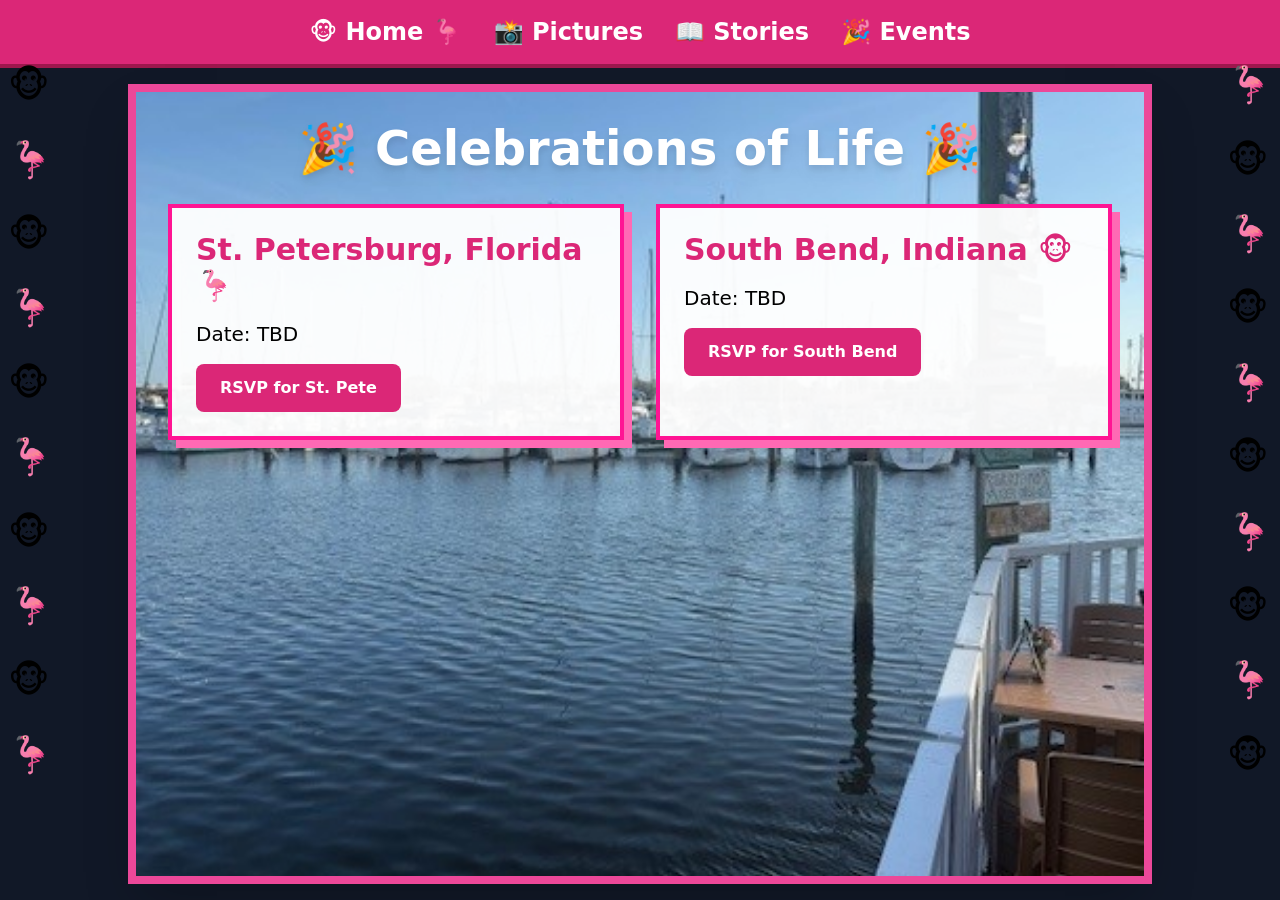
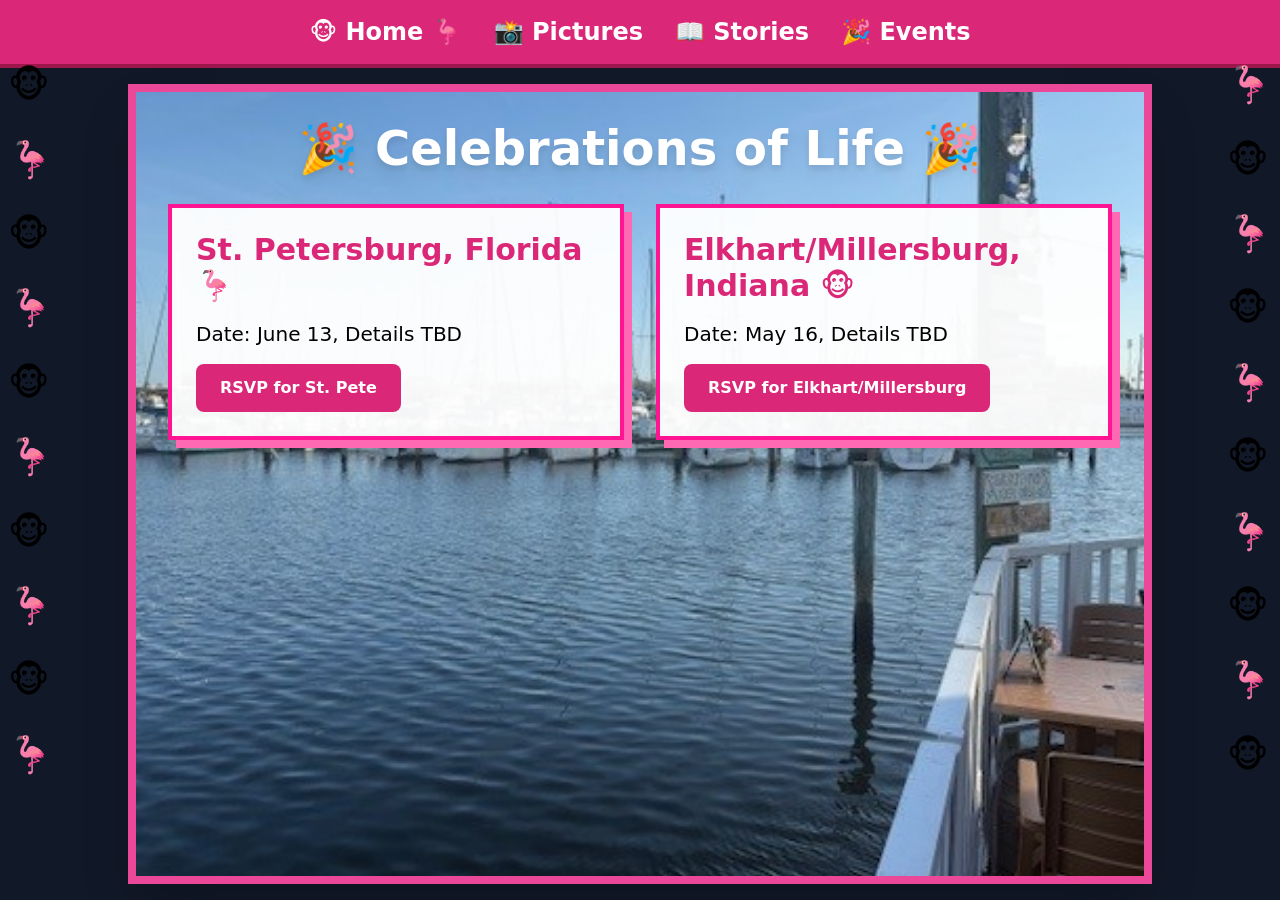
Before and after one commit to seamusowens/celebration-site, a Next.js app: page /events in a window 1280 px wide. Built offline with nearby package versions, Linux system fonts and the light colour scheme; no server answers.

Commit message:
Update events: change South Bend to Elkhart/Millersburg (May 16) and add St. Petersburg date (June 13)

```diff
--- a/app/events/page.tsx
+++ b/app/events/page.tsx
@@ -48,21 +48,21 @@ export default function Events() {
         <div className="grid md:grid-cols-2 gap-8 mb-8">
           <div className="fun-card p-6">
             <h2 className="text-3xl font-bold text-pink-600 mb-4">St. Petersburg, Florida 🦩</h2>
-            <p className="text-xl mb-4">Date: TBD</p>
+            <p className="text-xl mb-4">Date: June 13, Details TBD</p>
             <button onClick={() => setSelectedEvent('stpete')} className="bg-pink-600 text-white px-6 py-3 rounded-lg font-bold hover:bg-pink-700">RSVP for St. Pete</button>
           </div>
 
           <div className="fun-card p-6">
-            <h2 className="text-3xl font-bold text-pink-600 mb-4">South Bend, Indiana 🐵</h2>
-            <p className="text-xl mb-4">Date: TBD</p>
-            <button onClick={() => setSelectedEvent('southbend')} className="bg-pink-600 text-white px-6 py-3 rounded-lg font-bold hover:bg-pink-700">RSVP for South Bend</button>
+            <h2 className="text-3xl font-bold text-pink-600 mb-4">Elkhart/Millersburg, Indiana 🐵</h2>
+            <p className="text-xl mb-4">Date: May 16, Details TBD</p>
+            <button onClick={() => setSelectedEvent('southbend')} className="bg-pink-600 text-white px-6 py-3 rounded-lg font-bold hover:bg-pink-700">RSVP for Elkhart/Millersburg</button>
           </div>
         </div>
 
         {selectedEvent && (
           <div className="absolute bottom-8 left-8 right-8">
             <div className="fun-card p-4 max-w-full mx-auto">
-              <h3 className="text-2xl font-bold text-pink-600 mb-4 text-center">RSVP for {selectedEvent === 'stpete' ? 'St. Petersburg' : 'South Bend'}</h3>
+              <h3 className="text-2xl font-bold text-pink-600 mb-4 text-center">RSVP for {selectedEvent === 'stpete' ? 'St. Petersburg' : 'Elkhart/Millersburg'}</h3>
               <form onSubmit={handleSubmit} className="flex flex-wrap gap-3 items-center justify-center">
                 <input type="text" placeholder="Your Name" value={formData.name} onChange={(e) => setFormData({...formData, name: e.target.value})} className="flex-1 min-w-[150px] p-3 border-2 border-pink-300 rounded-2xl shadow-sm hover:shadow-md transition-all focus:border-pink-500 focus:outline-none" required/>
                 <input type="email" placeholder="Email" value={formData.email} onChange={(e) => setFormData({...formData, email: e.target.value})} className="flex-1 min-w-[150px] p-3 border-2 border-pink-300 rounded-2xl shadow-sm hover:shadow-md transition-all focus:border-pink-500 focus:outline-none" required/>
```
